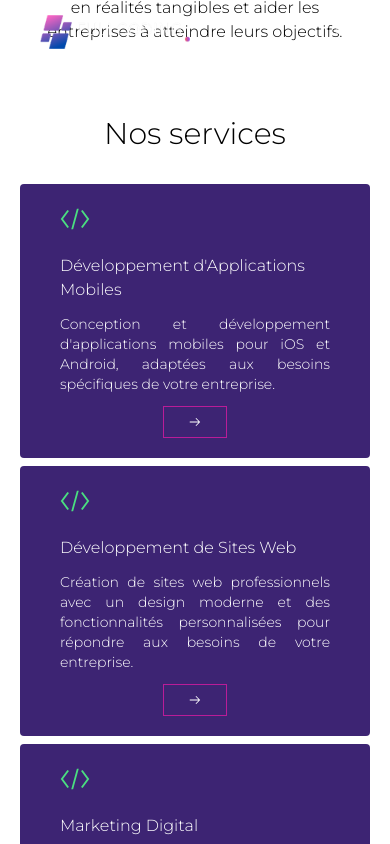
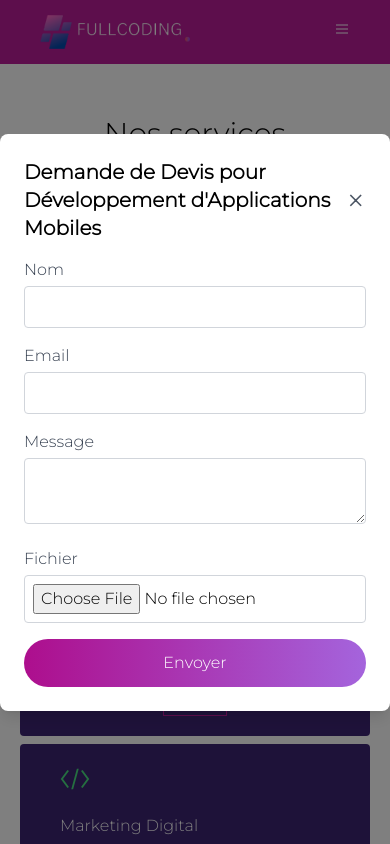
Before and after one commit to Avotra-frederic/FullCoding, a Next.js app: page / in a window 390 px wide. Both pictures are taken after a click on the button 195 px from the left and 1490 px from the top of the page. Shown: the part 1068-1912 px from the top of the page. Built offline with nearby package versions, Linux system fonts and the light colour scheme; what tailwindcss-filters would draw is missing.

Commit message:
My first commit: update modal

```diff
--- a/app/page.tsx
+++ b/app/page.tsx
@@ -16,12 +16,13 @@ import {
   BiRocket,
 } from "react-icons/bi";
 import { AiOutlineCode, AiOutlineEdit, AiOutlineTeam } from "react-icons/ai";
-import services from "@/data/services.json";
+
 import Link from "next/link";
 import Contact from "@/components/UI/Contact";
 import "aos/dist/aos.css";
 import AOS from "aos";
 import PricingSection from "@/components/UI/Pricing";
+import Service from "@/components/UI/Service";
 
 export default function Home() {
   useEffect(() => {
@@ -81,7 +82,6 @@ export default function Home() {
         />
         <div className="absolute bottom-0 left-0 overflow-hidden bg-[url('/wave.png')]  h-[142px] animateWave w-full after:w-full after:h-[142px] after:bg-[url('/wave.png')] after:absolute after:top-0 after:left-0 after:opacity-60  before:w-full before:h-[142px] before:bg-[url('/wave.png')] before:absolute before:top-0 before:left-0 before:opacity-40"></div>
       </section>
-
       <section id="about">
         <div>
           <div className="container mx-auto p-5">
@@ -112,42 +112,7 @@ export default function Home() {
           </div>
         </div>
       </section>
-      <section className="relative" id="services">
-        <div className="container mx-auto p-5 h-full relative">
-          <h1
-            className="text-3xl sm:text-4xl text-center my-3"
-            data-aos="fade-up"
-            data-aos-duration={1000}
-          >
-            Nos services
-          </h1>
-
-          <div className="grid grid-cols-1 md:grid-cols-4 gap-2 py-5">
-            {services.map((item: any) => {
-              return (
-                <div
-                  key={item.id}
-                  className="bg-[#3D2473] backdrop-filter rounded py-5 px-10 backdrop-blur text-white flex flex-col gap-3"
-                  data-aos="fade-up"
-                  data-aos-duration={2000}
-                  data-aos-delay={200 * item.id}
-                >
-                  <LiaCodeSolid className="text-3xl text-green-400" />
-                  <h1 className="text-base sm:text-lg p-0 mt-2">{item.nom}</h1>
-                  <p className="text-sm p-0 m-0 text-justify sm:text-[14px] font-thin">
-                    {item.description}
-                  </p>
-                  <div className="mt-auto flex items-center justify-center">
-                    <button className="py-2 px-6 border border-[#BA1C98] text-sm flex items-center justify-between gap-3">
-                      <LiaArrowRightSolid />
-                    </button>
-                  </div>
-                </div>
-              );
-            })}
-          </div>
-        </div>
-      </section>
+      <Service/>
       <section>
         <div className="container mx-auto p-5">
           <h1
--- a/components/UI/Contact.tsx
+++ b/components/UI/Contact.tsx
@@ -24,14 +24,14 @@ function Contact() {
     formRef.current?.dispatchEvent(new Event('submit', { cancelable: true, bubbles: true }));
   }
 
-  function handleSubmit(event: React.FormEvent<HTMLFormElement>){
+  async function  handleSubmit(event: React.FormEvent<HTMLFormElement>){
     event.preventDefault();
     const sanitizedData = {
       ...formData,
       message: DOMPurify.sanitize(formData.message)
     };
     setFormData(sanitizedData);
-    emailjs.sendForm('FullCoding', 'fullCoding_Template', formRef.current!, 'GJCbIwr-B8qpFObBe')
+    await emailjs.sendForm('FullCoding', 'fullCoding_Template', formRef.current!, 'GJCbIwr-B8qpFObBe')
       .then((result) => {
           console.log(result.text);
           toast.success("Email envoyé avec succès!");
--- a/components/UI/Modal.tsx
+++ b/components/UI/Modal.tsx
@@ -14,9 +14,16 @@ const Modal: FC<ModalProps> = ({ isOpen, onClose, service }) => {
     const [email, setEmail] = useState("");
     const [message, setMessage] = useState("");
     const [file, setFile] = useState<File | null>(null);
-    const formRef = useRef<any>();
+    const formRef = useRef<HTMLFormElement>(null);
   if (!isOpen) return null;
 
+  const handleReset= ()=>{
+    setuserName("");
+    setEmail("");
+    setMessage("");
+    setFile(null);
+
+  }
   const handleSubmit = async (event: FormEvent) => {
     event.preventDefault();
 
@@ -30,17 +37,20 @@ const Modal: FC<ModalProps> = ({ isOpen, onClose, service }) => {
         formData.append('file', file);
       }
 
-      const response = await emailjs.send(
+      const response = await emailjs.sendForm(
         'FullCoding', 'fullCoding_Template',
-        formRef.current,
+        formRef.current!,
         'GJCbIwr-B8qpFObBe'
       );
 
       if (response.status === 200) {
         toast.success("Demande envoyé avec succès!");
         onClose();
+        handleReset()
       } else {
         toast.error("Erreur lors de l'envoi de l'email.");
+        handleReset()
+        onClose();
       }
     } catch (error) {
         toast.error("Erreur lors de l'envoi de l'email.");
@@ -49,20 +59,21 @@ const Modal: FC<ModalProps> = ({ isOpen, onClose, service }) => {
   };
 
   return (
-    <div className="fixed inset-0 flex items-center justify-center bg-black bg-opacity-50">
+    <div className="fixed inset-0 flex items-center justify-center bg-black bg-opacity-50 z-50">
       <div className="bg-white p-6 rounded-lg shadow-lg w-full max-w-lg">
         <div className="flex justify-between items-center">
           <h2 className="text-xl font-bold">Demande de Devis pour {service}</h2>
-          <button onClick={onClose} className="text-gray-600 hover:text-gray-900">
+          <button onClick={onClose} className="text-gray-600 hover:text-gray-900 text-4xl">
             &times;
           </button>
         </div>
-        <form className="mt-4" onSubmit={handleSubmit} ref={formRef}>
+        <form className="mt-4" onSubmit={handleSubmit} ref={formRef} encType="multipart/form-data">
           <div className="mb-4">
             <label className="block text-gray-700">Nom</label>
             <input
               type="text"
               className="w-full p-2 border border-gray-300 rounded mt-1"
+              name="userName"
               required
               value={userName}
               onChange={(e) => setuserName(e.target.value)}
@@ -72,6 +83,7 @@ const Modal: FC<ModalProps> = ({ isOpen, onClose, service }) => {
             <label className="block text-gray-700">Email</label>
             <input
               type="email"
+              name="email"
               className="w-full p-2 border border-gray-300 rounded mt-1"
               required
               value={email}
@@ -83,6 +95,7 @@ const Modal: FC<ModalProps> = ({ isOpen, onClose, service }) => {
             <textarea
               className="w-full p-2 border border-gray-300 rounded mt-1"
               required
+              name="message"
               value={message}
               onChange={(e) => setMessage(e.target.value)}
             />
@@ -91,6 +104,7 @@ const Modal: FC<ModalProps> = ({ isOpen, onClose, service }) => {
             <label className="block text-gray-700">Fichier</label>
             <input
               type="file"
+              name="file"
               className="w-full p-2 border border-gray-300 rounded mt-1"
               onChange={(e) => setFile(e.target.files ? e.target.files[0] : null)}
             />
--- a/components/UI/Pricing.tsx
+++ b/components/UI/Pricing.tsx
@@ -1,3 +1,4 @@
+"use client";
 import { useState } from "react";
 import { BiNetworkChart, BiLogoAndroid, BiDesktop } from "react-icons/bi";
 import { LiaCheckCircleSolid } from "react-icons/lia";
--- /dev/null
+++ b/components/UI/Service.tsx
@@ -0,0 +1,53 @@
+"use client"
+import { FC , useState} from "react";
+import { LiaArrowRightSolid, LiaCodeSolid } from "react-icons/lia";
+import services from "@/data/services.json";
+import Modal from "./Modal";
+const Service: FC = () => {
+const [isModalOpen, setModalOpen] = useState(false);
+  const [selectedService, setSelectedService] = useState("");
+
+  const openModal = (service: string) => {
+    setSelectedService(service);
+    setModalOpen(true);
+  };
+  return (
+  <section className="relative" id="services">
+    <div className="container mx-auto p-5 h-full relative">
+      <h1
+        className="text-3xl sm:text-4xl text-center my-3"
+        data-aos="fade-up"
+        data-aos-duration={1000}
+      >
+        Nos services
+      </h1>
+
+      <div className="grid grid-cols-1 md:grid-cols-4 gap-2 py-5">
+        {services.map((item: any) => {
+          return (
+            <div
+              key={item.id}
+              className="bg-[#3D2473] backdrop-filter rounded py-5 px-10 backdrop-blur text-white flex flex-col gap-3"
+              data-aos="fade-up"
+              data-aos-duration={2000}
+              data-aos-delay={200 * item.id}
+            >
+              <LiaCodeSolid className="text-3xl text-green-400" />
+              <h1 className="text-base sm:text-lg p-0 mt-2">{item.nom}</h1>
+              <p className="text-sm p-0 m-0 text-justify sm:text-[14px] font-thin">
+                {item.description}
+              </p>
+              <div className="mt-auto flex items-center justify-center">
+                <button onClick={()=> openModal(item.nom)} className="py-2 px-6 border border-[#BA1C98] text-sm flex items-center justify-between gap-3">
+                  <LiaArrowRightSolid />
+                </button>
+              </div>
+            </div>
+          );
+        })}
+      </div>
+    </div>
+    <Modal isOpen={isModalOpen} onClose={() => setModalOpen(false)} service={selectedService} />
+  </section>)
+};
+export default Service;
--- a/components/partials/Navbar.tsx
+++ b/components/partials/Navbar.tsx
@@ -56,8 +56,8 @@ function Navbar() {
 
   return (
     <header
-      className={`fixed top-0 z-50 w-full  text-white transition-all duration-300 ${
-        isScroll && "backdrop-filter backdrop-blur-xl bg-[#BA1C98] shadow-xl"
+      className={`fixed top-0 z-50 w-full bg-[#BA1C98]  text-white transition-all duration-300 ${
+        isScroll ? "backdrop-filter backdrop-blur-xl bg-[#BA1C98] shadow-xl" : "md:bg-transparent"
       } ${isOpen ? "h-fit" : "h-16"}`}
     >
       <nav className={navClasses}>
```
